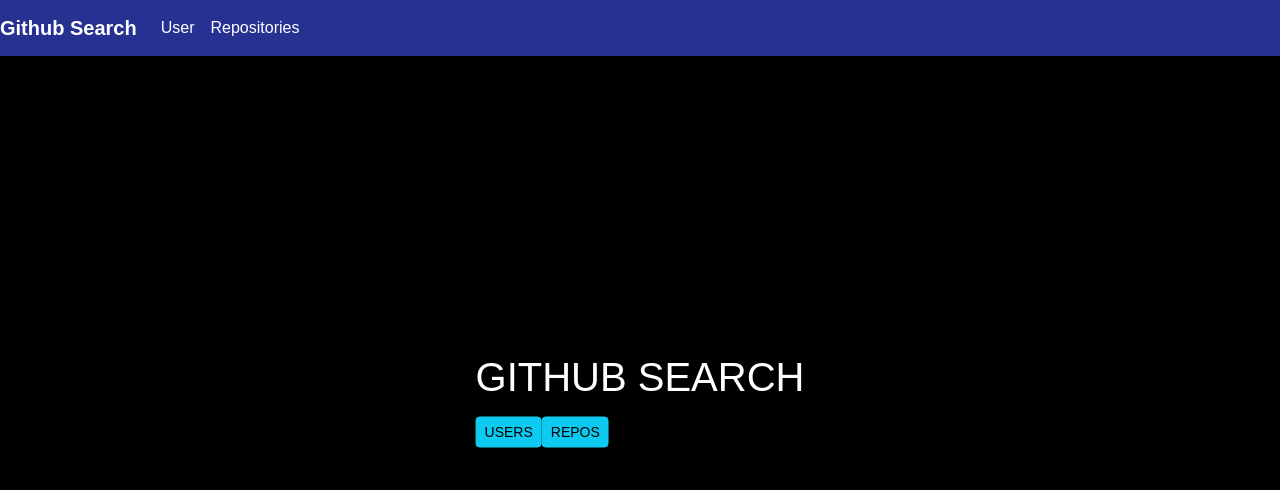
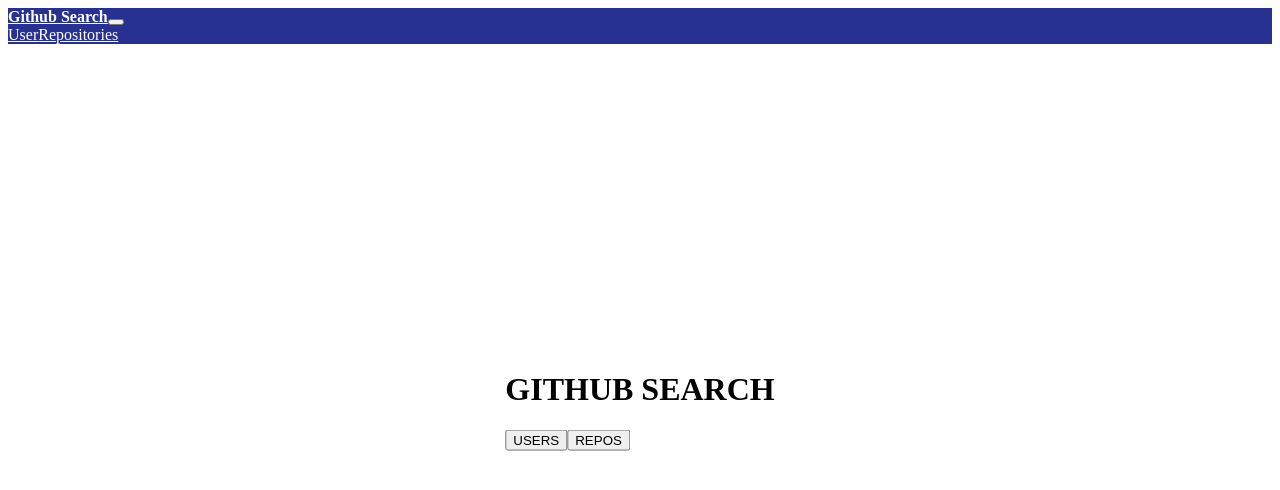
Before and after one commit to brenda-nthenya/GitSearch, an Angular app: page / in a window 1280 px wide. Shown: the top 490 px of the page. Built offline with nearby package versions, Linux system fonts and the light colour scheme.

Commit message:
Disables styling

```diff
--- a/src/styles.css
+++ b/src/styles.css
@@ -1,4 +1,4 @@
-@import "~bootstrap/dist/css/bootstrap.css";
+/* @import "~bootstrap/dist/css/bootstrap.css";
 
 * {
     margin: 0;
@@ -8,4 +8,4 @@
 
 body {
     background-color: black;
-}
+} */
```
Also changed, not shown: 6 other files (tests, documents, lock files or other folders).
